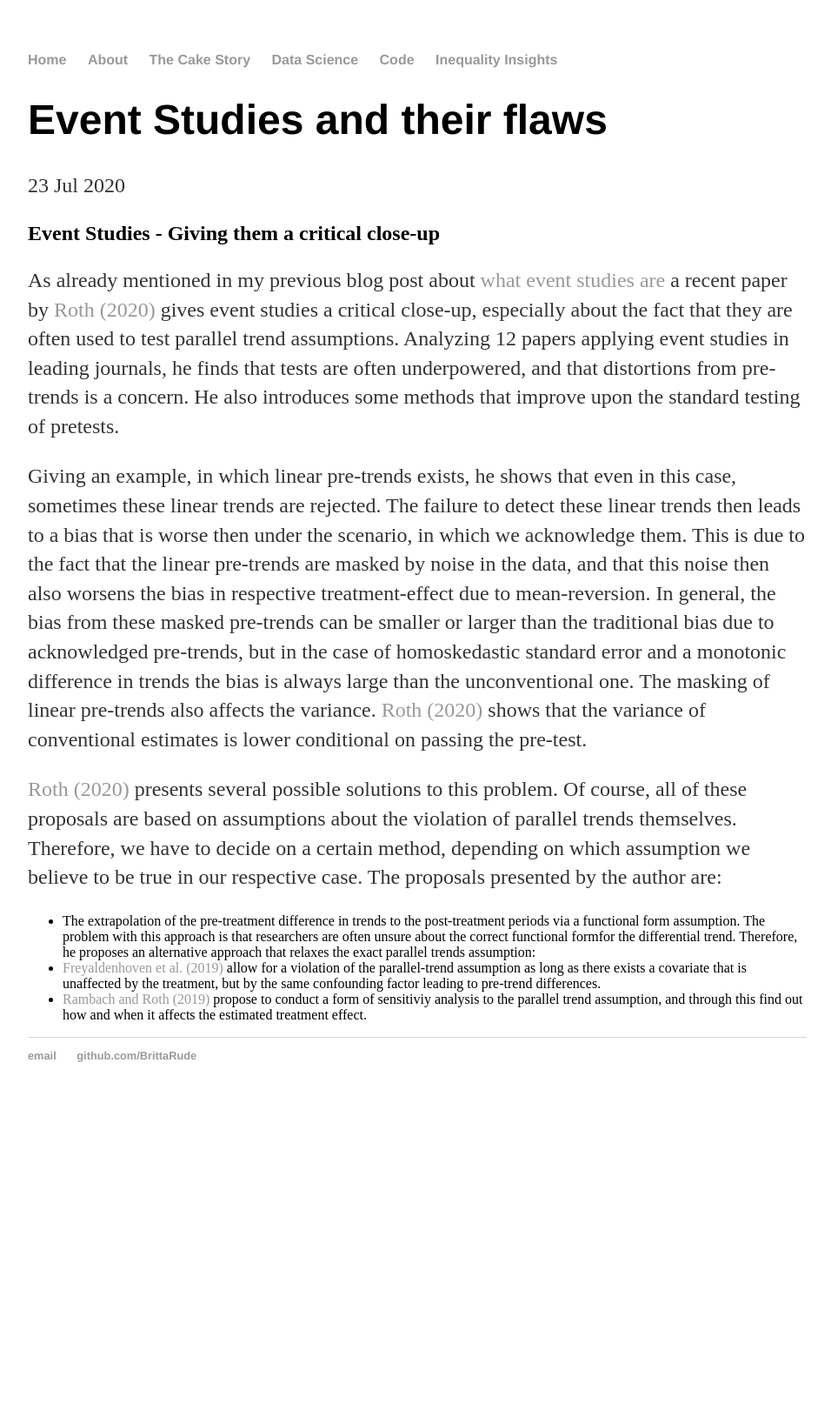
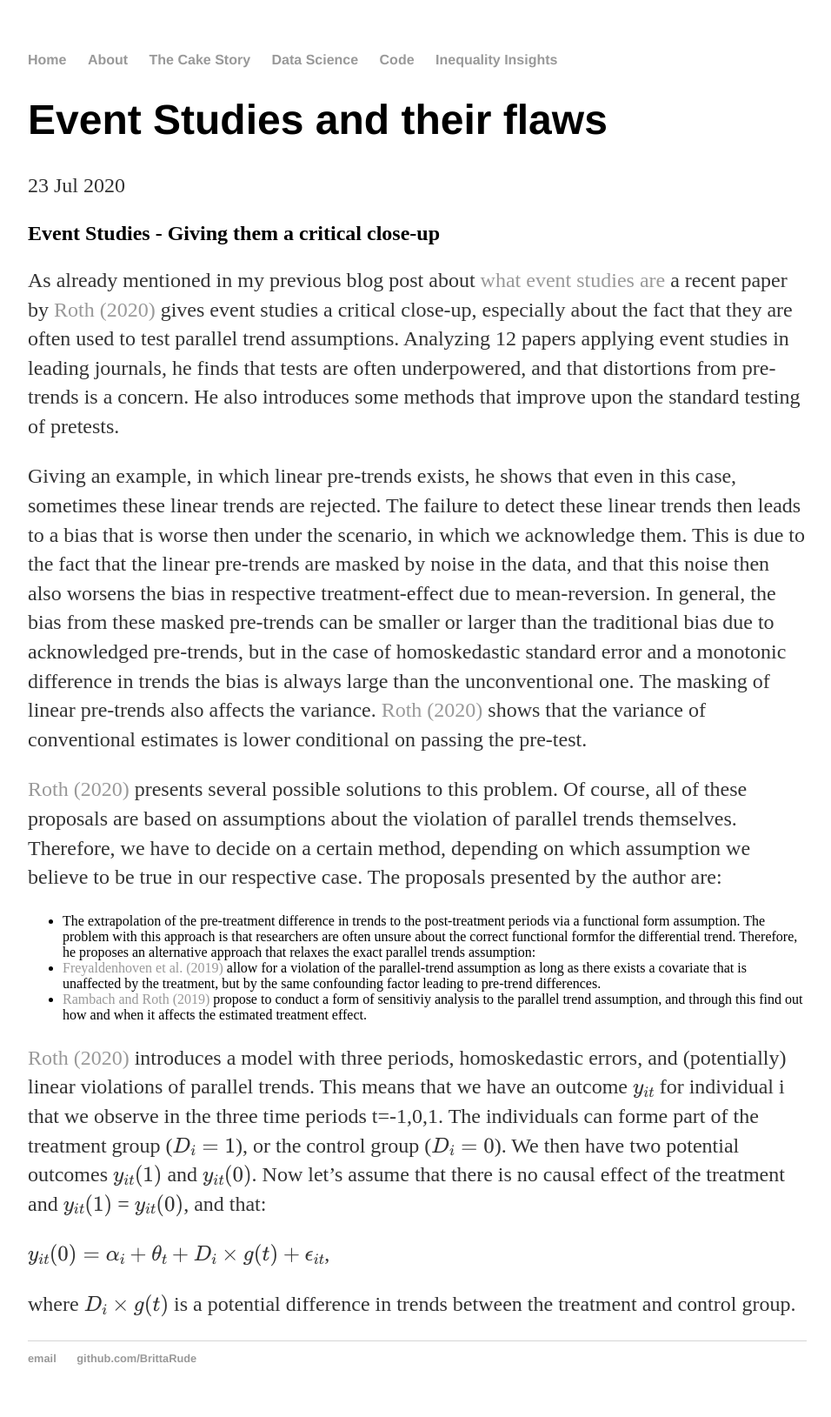
Before and after one commit to BrittaRude/BrittaRude.github.io, a Jekyll site: the page built from inputs_datascience/_posts/2020-07-23-britta-rude-event-studies-and-their-flaws.md, in a window 1280 px wide. Shown: the whole page at 87% size, without its empty margins (160-1116 px from the left). Built offline with Jekyll 4.4.1, drawn with Linux system fonts in a browser that asks for light colours; formulas are drawn with MathJax 3; before the commit the page ends 1281 px from its top, so only the background shows below that.

Commit message:
Update 2020-07-23-britta-rude-event-studies-and-their-flaws.md

```diff
--- a/inputs_datascience/_posts/2020-07-23-britta-rude-event-studies-and-their-flaws.md
+++ b/inputs_datascience/_posts/2020-07-23-britta-rude-event-studies-and-their-flaws.md
@@ -16,3 +16,9 @@ Giving an example, in which linear pre-trends exists, he shows that even in this
 - The extrapolation of the pre-treatment difference in trends to the post-treatment periods via a functional form assumption. The problem with this approach is that researchers are often unsure about the correct functional formfor the differential trend. Therefore, he proposes an alternative approach that relaxes the exact parallel trends assumption:
 - [ Freyaldenhoven et al. (2019)](https://www.brown.edu/Research/Shapiro/pdfs/pretrends.pdf) allow for a violation of the parallel-trend assumption as long as there exists a covariate that is unaffected by the treatment, but by the same confounding factor leading to pre-trend differences.
 - [Rambach and Roth (2019)](https://scholar.harvard.edu/files/jroth/files/roth_jmp_honestparalleltrends_main.pdf) propose to conduct a form of sensitiviy analysis to the parallel trend assumption, and through this find out how and when it affects the estimated treatment effect.
+
+[Roth (2020)](https://scholar.harvard.edu/files/jroth/files/roth_pretrends_testing.pdf) introduces a model with three periods, homoskedastic errors, and (potentially) linear violations of parallel trends. This means that we have an outcome $$y_{it}$$ for individual i that we observe in the three time periods t=-1,0,1. The individuals can forme part of the treatment group ($$D_i = 1$$), or the control group ($$D_i = 0$$). We then have two potential outcomes $$y_{it}(1)$$ and $$y_{it}(0)$$. Now let's assume that there is no causal effect of the treatment and $$y_{it}(1)$$ = $$y_{it}(0)$$, and that:
+
+$$y_{it}(0) = \alpha_i + \theta_t + D_i \times g(t) +\epsilon_{it}$$,
+
+where $$D_i \times g(t)$$ is a potential difference in trends between the treatment and control group.
```
